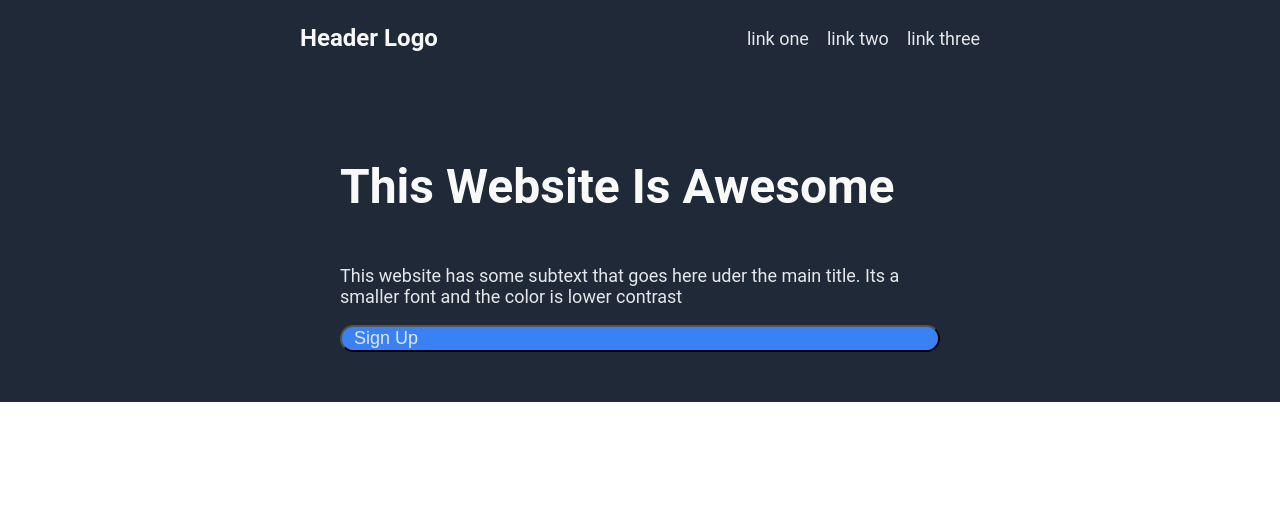
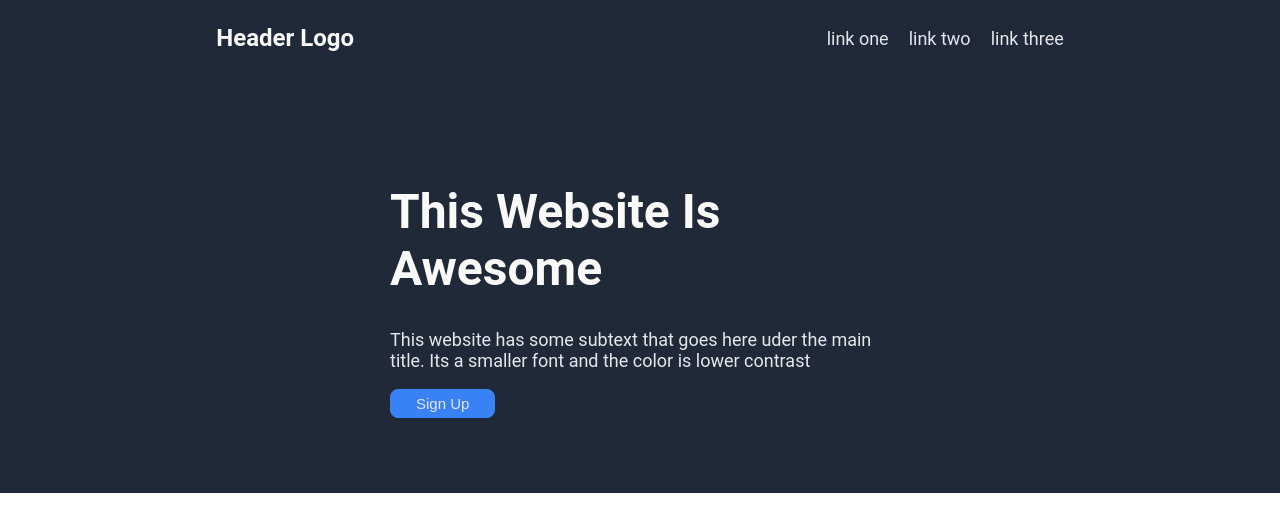
Before and after one commit to JonMontes/Landing-Page, a plain HTML site: page index.html in a window 1280 px wide. Drawn offline with Linux system fonts and the light colour scheme.

Commit message:
finished header

```diff
--- a/index.html
+++ b/index.html
@@ -24,6 +24,8 @@
                <p>This website has some subtext that goes here uder the main title. Its a smaller font and the color is lower contrast</p>
                <button>Sign Up</button>
             </div>
+            <div class="img-header">
+            </div>
 
         </div>
     </header>
--- a/styles.css
+++ b/styles.css
@@ -21,14 +21,13 @@ h3 {
     color: white;
     font-size: 24px;
     color: #F9FAF8;
-    margin-left: 300px;
+
 }
 
 ul {
     display: flex;
     list-style: none;
-    gap: 18px;
-    margin-right: 300px;
+    gap: 20px;
 }
 
 a {
@@ -43,33 +42,35 @@ p {
 }
 
 button {
-    background-color: #3882F6;
+    background: #3882F6;
+    border: 1px solid #3882F6;;
     color: #E5E7EB;
-    font-size: 18px;
-    border-radius: 50px;
-    padding-left: 12px;
-    padding-right: 12px;
-    display: flex;
+    font-size: 15px;
+    border-radius: 8px;
+    padding: 5px 25px 5px 25px;
+
 }
 
 .hero {
     display: flex;
     align-items: center;
     justify-content: center;
-    padding: 50px
+    padding: 75px;
 }
 
 .container {
     display: flex;
-    justify-content: space-between;
+    justify-content: space-around;
     align-items: center;
 }
 
 .content {
-    display: flex;
-    width: 600px;
-    flex-direction: column;
-    justify-content: center;
+    width: 500px
+}
 
-
+img {
+    border: 1px solid white;
+    background: darkgrey;
+    height: 250px;
+    width: 550px;
 }
```
